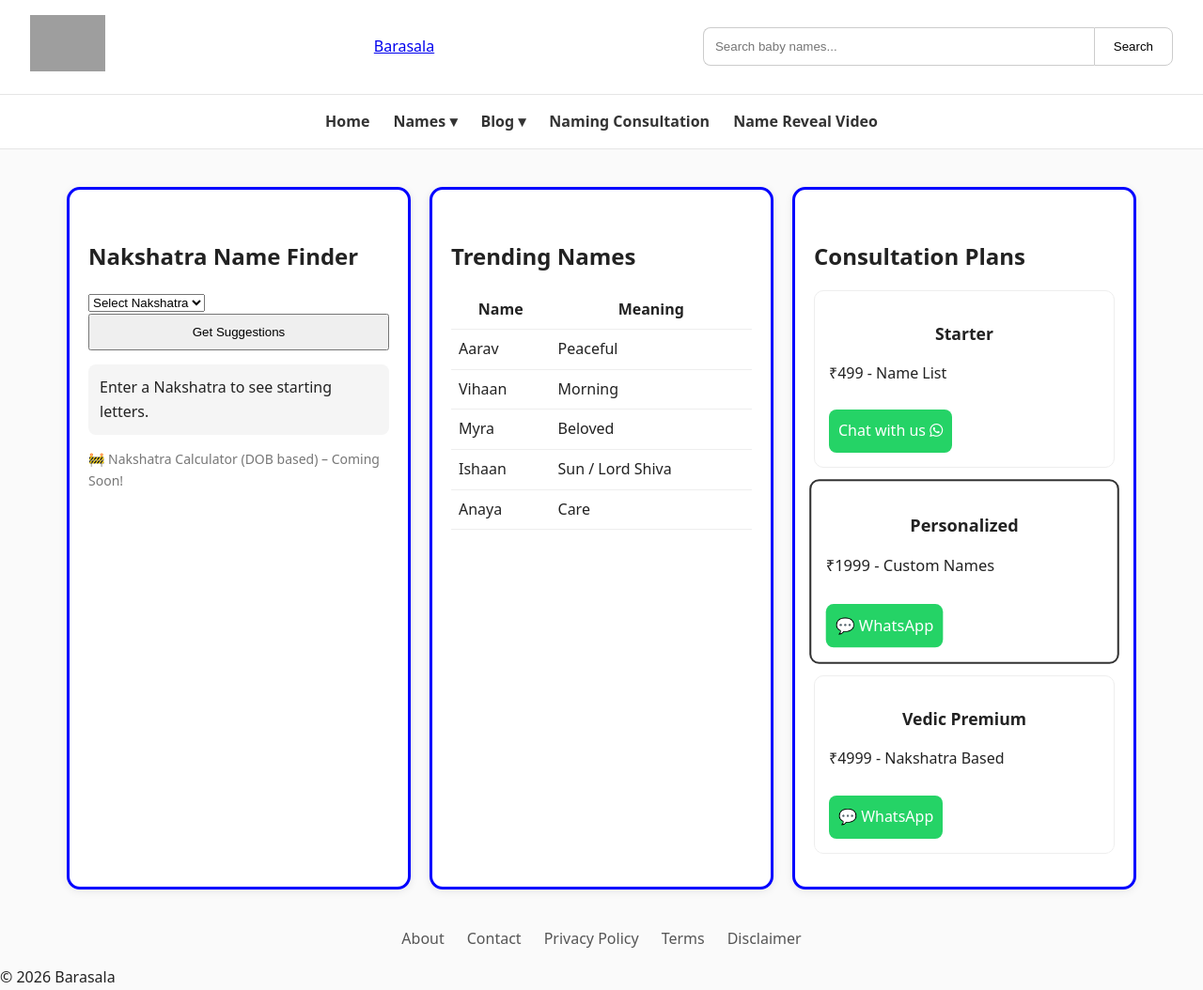
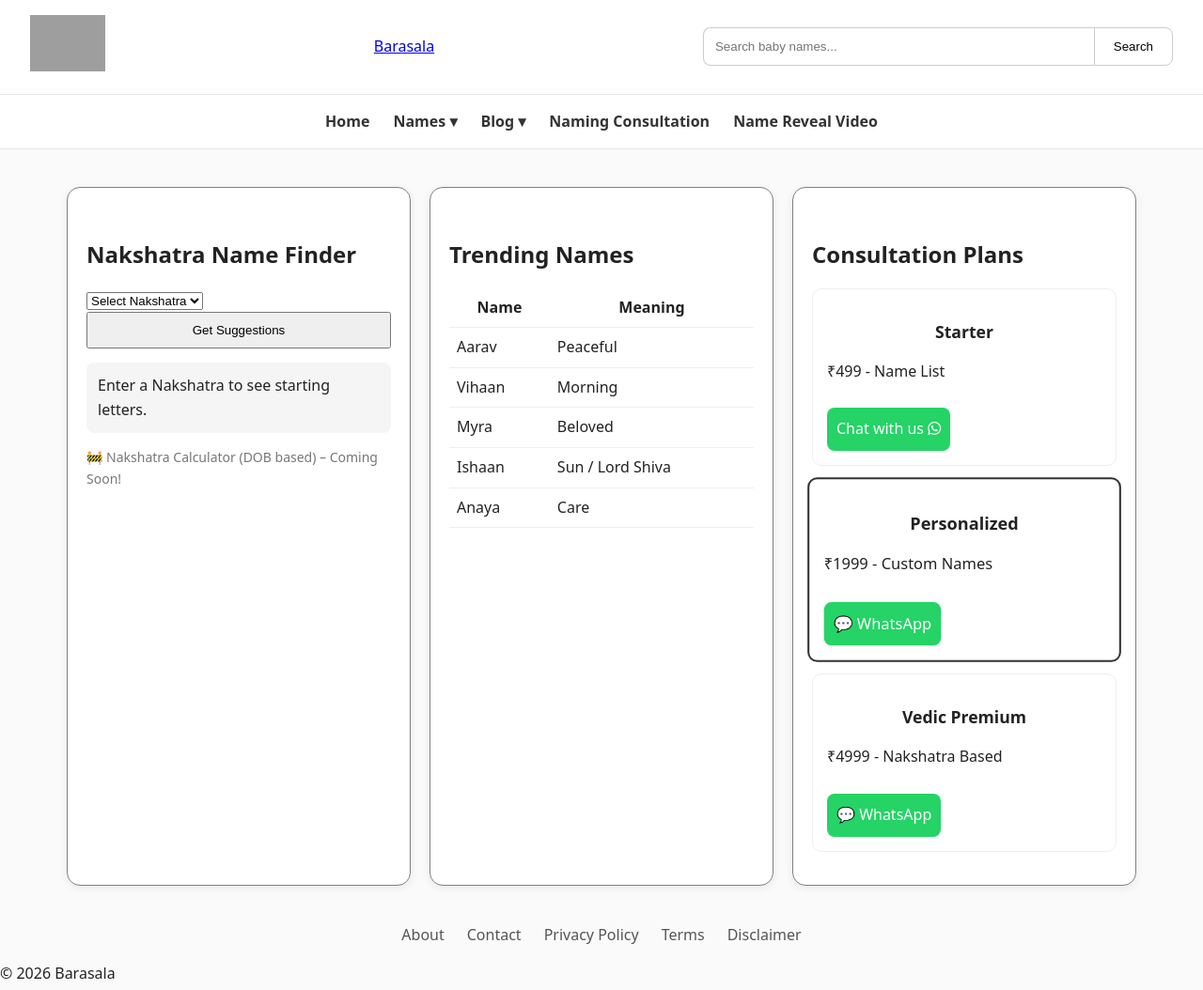
Before and after one commit to barasala999/barasala999.github.io, a Jekyll site: the page built from index.html, in a window 1280 px wide and 1054 px high. Shown: the whole window at 94% size. Built offline with Jekyll 4.4.1, drawn with Linux system fonts in a browser that asks for light colours; grey boxes are pictures that could not be loaded.

Commit message:
Update style.css

```diff
--- a/assets/css/style.css
+++ b/assets/css/style.css
@@ -282,7 +282,7 @@ p {
     font-size: 1.1rem;
 }
 .card {
-    border: 3px solid blue;
+    border: 1px solid grey;
     min-height: 300px;
 }
 
```
